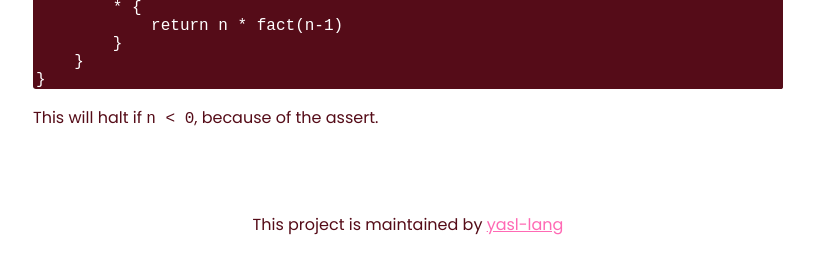
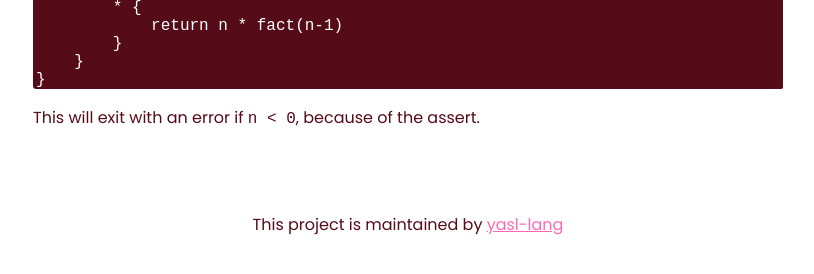
Before and after one commit to yasl-lang/docs, a Jekyll site: the page built from statements/assert.md, in a window 1280 px wide. Shown: the part 406-680 px from the top of the page, without its empty margins (232-1046 px from the left). Built offline with Jekyll 4.4.1, drawn with Linux system fonts in a browser that asks for light colours; our own code applies the rules of GitHub Pages for plain Markdown files; a script that is not in the unit is left out.

Commit message:
Update assert.md

````diff
--- a/statements/assert.md
+++ b/statements/assert.md
@@ -22,4 +22,4 @@ fn fact(n)
 }
 ```
 
-This will halt if `n < 0`, because of the assert.
+This will exit with an error if `n < 0`, because of the assert.
````
